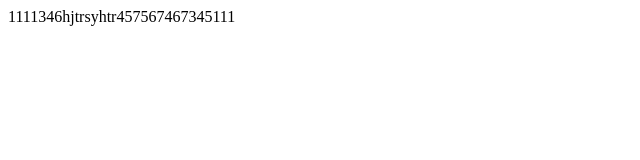
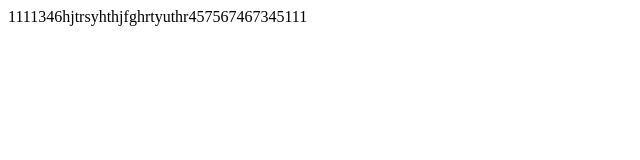
Before and after one commit to plus-five-pounds/git-demo, a plain HTML site: page index.html in a window 1280 px wide. Shown: the whole page, without its empty margins (0-640 px from the left). Drawn offline with Linux system fonts and the light colour scheme.

Commit message:
a--测试5

```diff
--- a/index.html
+++ b/index.html
@@ -3,7 +3,7 @@
  * @Author: Jeremy
  * @Date: 2022-08-25 07:56:31
  * @LastEditors: Jeremy
- * @LastEditTime: 2022-08-25 08:15:57
+ * @LastEditTime: 2022-08-25 08:22:28
 -->
 <!DOCTYPE html>
 <html lang="en">
@@ -14,6 +14,6 @@
     <title>Document</title>
   </head>
   <body>
-    <div>1111346hjtrsyhtr457567467345111</div>
+    <div>1111346hjtrsyhthjfghrtyuthr457567467345111</div>
   </body>
 </html>
```
